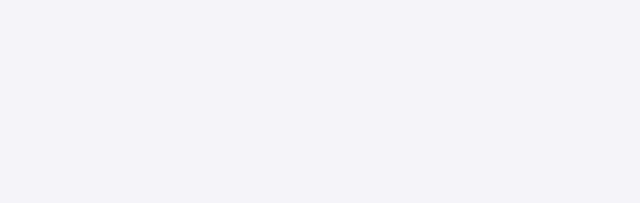
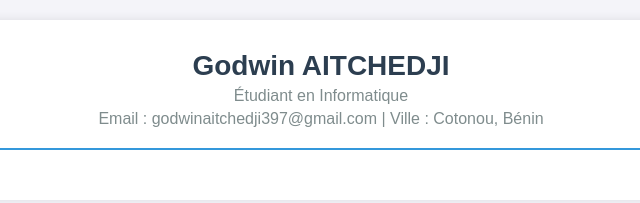
Before and after one commit to Dwin-ecom/mon-cv, a plain HTML site: page index.html in a window 1280 px wide. Shown: the whole page, without its empty margins (319-959 px from the left). Drawn offline with Linux system fonts and the light colour scheme.

Commit message:
mise en place de la section titre

```diff
--- a/index.html
+++ b/index.html
@@ -7,6 +7,12 @@
     <link rel="stylesheet" href="style.css">
 </head>
 <body>
-
+    <div class="cv-container">
+        <header id="titre">
+            <h1>Godwin AITCHEDJI</h1>
+            <p>Étudiant en Informatique</p>
+            <p>Email : godwinaitchedji397@gmail.com | Ville : Cotonou, Bénin</p>
+        </header>
+    </div>
 </body>
 </html>
```
